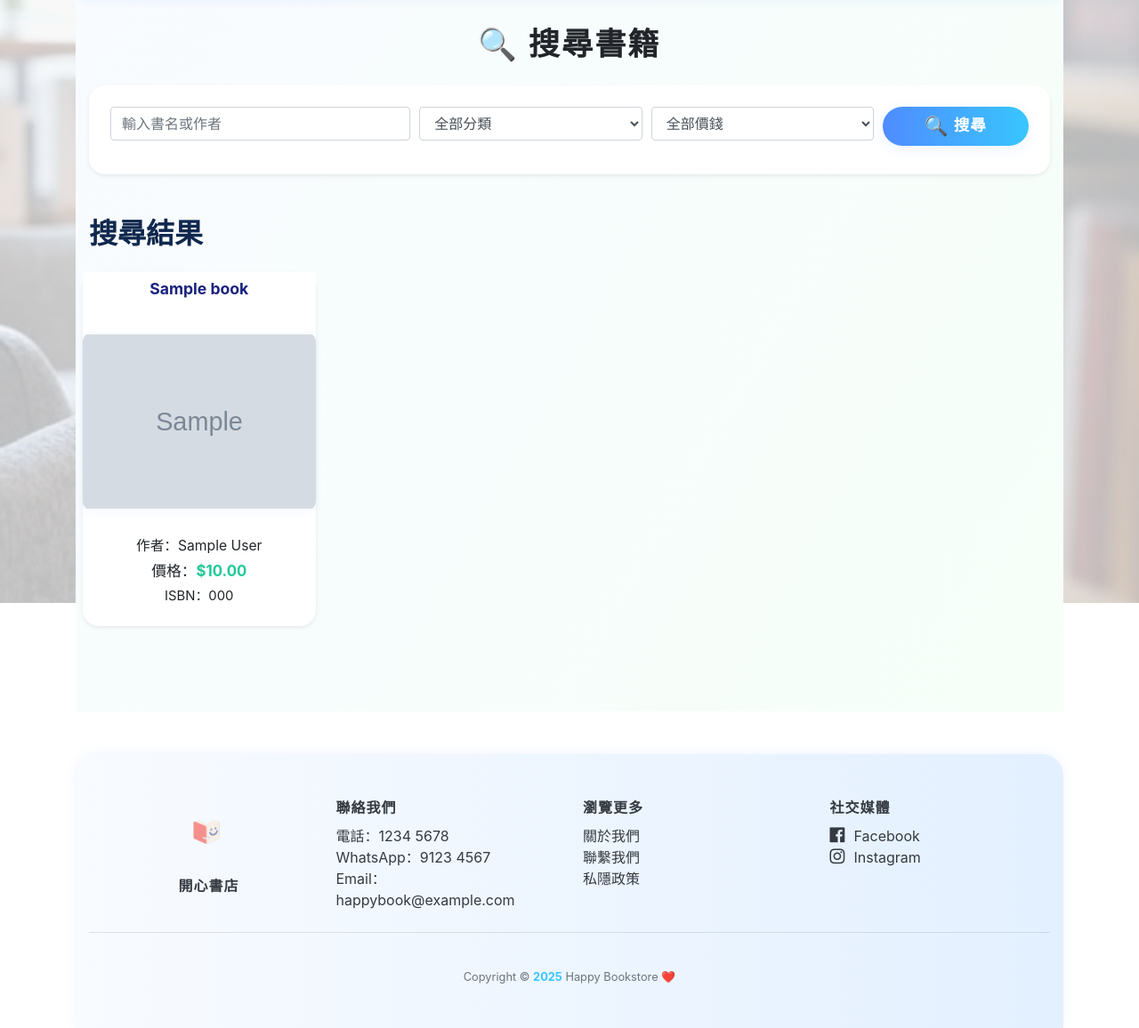
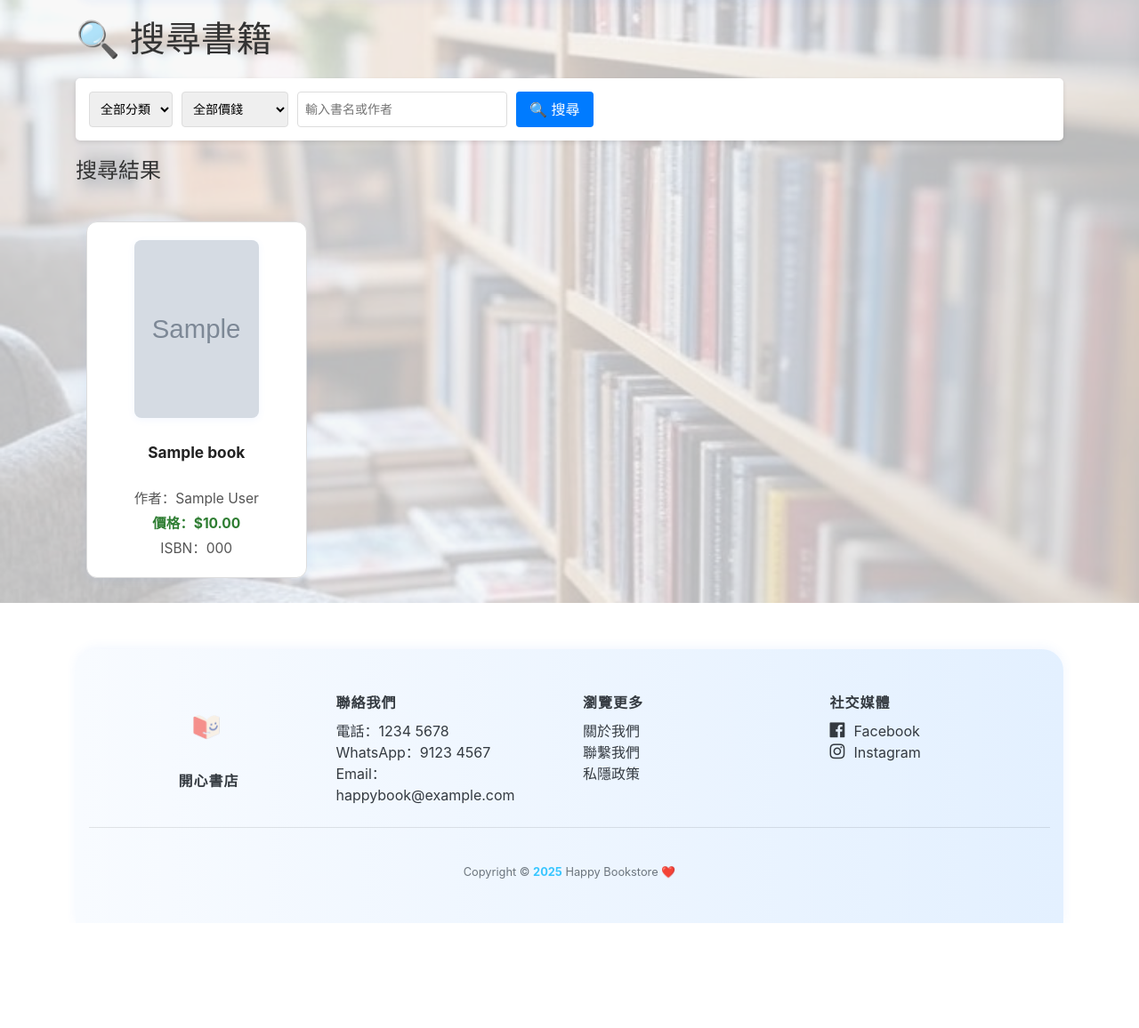
Before and after one commit to JTKC00/bookstore_project, a Django app: page /books/search/ in a window 1280 px wide. Shown: the part 122-1278 px from the top of the page at 89% size. After the commit the page ends 1160 px from the top, so only its background shows below. Run offline with Django 5.2, Linux system fonts and the light colour scheme; tables that the repository leaves empty hold one stand-in row (values such as "Sample post"); grey boxes marked "Sample" are stand-in pictures; some libraries are stand-ins or nearby versions.

Commit message:
searching page infinite scrolling done

```diff
--- a/books/views.py
+++ b/books/views.py
@@ -2,7 +2,7 @@ from django.shortcuts import render, get_object_or_404
 from .models import Book
 from django.contrib import messages
 from django.core.paginator import Paginator
-
+from django.db.models import Q
 # Create your views here.
 
 def categories(request):
@@ -58,7 +58,7 @@ def search(request):
 
     # 如果有輸入關鍵字，就用 title 或 author 做模糊搜尋
     if query:
-        books = books.filter(title__icontains=query) | books.filter(author__icontains=query)
+        books = books.filter(Q(title__icontains=query) | Q(author__icontains=query))
 
     # 如果有選分類，就 filter category
     if category:
@@ -75,8 +75,17 @@ def search(request):
         elif price == '501-':
             books = books.filter(price__gte=501)
 
+    # 分頁處理
+    paginator = Paginator(books, 8)  # 每頁顯示 8 本書
+    page_number = request.GET.get('page', 1)
+    try:
+        page_number = int(page_number)  # 確保 page_number 是整數
+    except ValueError:
+        page_number = 1
+    # 如果 page_number 不是有效的整數，則默認為 1
+    page_obj = paginator.get_page(page_number)
     # 將搜尋結果傳去 template
-    return render(request, 'books/search.html', {'books': books})
+    return render(request, 'books/search.html', {'books': page_obj, 'query': query, 'category': category, 'price': price})
 
 def hots(request):
     category = request.GET.get('category', 'hots')
--- a/bookstore_project/static/css/custom.css
+++ b/bookstore_project/static/css/custom.css
@@ -189,74 +189,199 @@
 }
 
 /* ====== 搜尋頁 search.html ====== */
-.search-bg {
-  background: linear-gradient(120deg, #f8fbff 0%, #f6fff8 100%);
-  min-height: 100vh;
+/* 基礎樣式重置 */
+.search-bg * {
+  box-sizing: border-box;
+  margin: 0;
+  padding: 0;
 }
+
+.search-bg body {
+  font-family: Arial, sans-serif;
+  line-height: 1.6;
+  background-color: #f9f9f9;
+}
+
+/* 搜尋表單樣式 */
 .search-bg .search-form {
+  display: flex;
+  gap: 10px;
+  margin: 20px 0;
+  padding: 15px;
+  background-color: #fff;
+  border-radius: 5px;
+  box-shadow: 0 2px 5px rgba(0, 0, 0, 0.1);
+}
+
+.search-bg .form-select, .form-input {
+  padding: 8px;
+  border: 1px solid #ddd;
+  border-radius: 4px;
+  font-size: 14px;
+}
+
+.search-bg .form-button {
+  padding: 8px 15px;
+  background-color: #007bff;
+  color: #fff;
+  border: none;
+  border-radius: 4px;
+  cursor: pointer;
+}
+
+.search-bg .form-button:hover {
+  background-color: #0056b3;
+}
+
+/* 標題樣式 */
+.search-bg .search-title, .results-title {
+  margin: 20px 0 10px;
+  color: #333;
+}
+
+.search-bg .results-title {
+  font-size: 24px;
+}
+
+/* 書籍網格佈局 */
+.search-bg .infinite-container {
+  display: grid;
+  grid-template-columns: repeat(4, 1fr); /* 四列等寬 */
+  gap: 20px; /* 項目間距 */
+  padding: 20px;
+}
+
+.search-bg .infinite-item {
+  width: 100%;
+}
+
+.search-bg .book-card {
+  background-color: #fff;
+  border: 1px solid #ddd;
+  border-radius: 5px;
+  padding: 10px;
+  text-align: center;
+  box-shadow: 0 2px 5px rgba(0, 0, 0, 0.1);
+  transition: transform 0.2s;
+}
+
+.search-bg .book-card:hover {
+  transform: translateY(-5px);
+}
+
+.search-bg .book-image {
+  width: 150px;  /* 固定寬度 */
+  height: 200px; /* 固定高度 */
+  object-fit: cover; /* 保持比例，裁剪多餘部分 */
+  border-radius: 4px; /* 可選：圓角效果 */
+
+}
+
+
+.search-bg .book-title {
+  font-size: 16px;
+  margin: 10px 0 5px;
+  color: #333;
+  font-weight: bold;
+  overflow: hidden;
+  text-overflow: ellipsis;
+  white-space: nowrap;
+}
+
+.search-bg .book-author, .book-price, .book-isbn {
+  font-size: 14px;
+  color: #666;
+  margin: 5px 0;
+}
+
+.search-bg .no-results {
+  text-align: center;
+  color: #888;
+  font-size: 18px;
+  padding: 20px;
+}
+
+/* 加載提示樣式 */
+.search-bg .loading {
+  text-align: center;
+  padding: 15px;
+  color: #007bff;
+  font-size: 16px;
+}
+
+/* 搜尋頁卡片美化與統一高度 */
+.search-bg .infinite-container {
+  display: grid;
+  grid-template-columns: repeat(4, 1fr);
+  gap: 32px;
+  padding: 32px 12px;
+}
+
+@media (max-width: 1200px) {
+  .search-bg .infinite-container { grid-template-columns: repeat(3, 1fr); }
+}
+@media (max-width: 900px) {
+  .search-bg .infinite-container { grid-template-columns: repeat(2, 1fr); }
+}
+@media (max-width: 600px) {
+  .search-bg .infinite-container { grid-template-columns: 1fr; }
+}
+
+.search-bg .book-card-fixed {
   background: #fff;
-  border-radius: 18px;
-  box-shadow: 0 4px 16px rgba(79,140,255,0.08);
+  border-radius: 12px;
+  box-shadow: 0 2px 12px rgba(79,140,255,0.08);
+  padding: 20px 16px 16px 16px;
+  display: flex;
+  flex-direction: column;
+  align-items: center;
+  height: 100%;
+  min-height: 370px;
+  max-width: 320px;
+  margin: 0 auto;
+  transition: box-shadow 0.2s, transform 0.2s;
 }
-.search-bg .btn-search {
-  background: linear-gradient(90deg, #4f8cff, #38c6ff);
-  border: none;
-  border-radius: 30px;
-  color: #fff;
-  font-weight: bold;
-  font-size: 1.1rem;
-  letter-spacing: 1px;
-  box-shadow: 0 4px 16px rgba(79,140,255,0.10);
-  transition: background 0.3s, transform 0.2s;
-}
-.search-bg .btn-search:hover {
-  background: linear-gradient(90deg, #38c6ff, #4f8cff);
-  color: #fff;
-  transform: translateY(-2px) scale(1.04);
-}
-.search-bg .search-book-card {
-  border-radius: 18px;
-  border: none;
-  transition: box-shadow 0.2s, transform 0.2s;
-  background: #fff;
-}
-.search-bg .search-book-card:hover {
+.search-bg .book-card-fixed:hover {
   box-shadow: 0 8px 32px rgba(79,140,255,0.15);
   transform: translateY(-4px) scale(1.03);
 }
-.search-bg .card-title {
-  font-size: 1.1rem;
+
+.search-bg .book-card-fixed .book-image {
+  width: 140px;
+  height: 200px;
+  object-fit: cover;
+  border-radius: 8px;
+  margin-bottom: 18px;
+  background: #f8fbff;
+  box-shadow: 0 2px 8px rgba(79,140,255,0.07);
+}
+
+.search-bg .book-card-fixed .book-title {
+  font-size: 1.08rem;
+  font-weight: bold;
+  color: #222;
+  margin-bottom: 8px;
+  text-align: center;
   min-height: 2.5em;
+  line-height: 1.3;
+  overflow: hidden;
+  text-overflow: ellipsis;
+  white-space: normal;
+  word-break: break-all;
+}
+
+.search-bg .book-card-fixed .book-author,
+.search-bg .book-card-fixed .book-price,
+.search-bg .book-card-fixed .book-isbn {
+  font-size: 0.97rem;
+  color: #555;
+  margin-bottom: 4px;
   text-align: center;
 }
-.search-bg .search-book-link {
-  color: #1a237e;
-  text-decoration: none;
-  transition: color 0.2s;
-}
-.search-bg .search-book-link:hover {
-  color: #38c6ff;
-  text-decoration: underline;
-}
-.search-bg .card-img-top {
-  max-height: 200px;
-  min-height: 200px;
-  object-fit: contain;
-  margin-left: auto;
-  margin-right: auto;
-  display: block;
-  width: auto;
-  max-width: 100%;
-  background: #f8fbff;
-  border-radius: 10px;
-  box-shadow: 0 2px 8px rgba(79,140,255,0.07);
-}
-.search-bg .card-body {
-  flex: 1 1 auto;
-  display: flex;
-  flex-direction: column;
-  justify-content: flex-end;
-  padding-bottom: 1.2em;
+
+.search-bg .book-card-fixed .book-price {
+  color: #2e7d32;
+  font-weight: bold;
 }
 
 /* ====== 關於我們頁 about.html ====== */
--- /dev/null
+++ b/bookstore_project/static/js/infinite.min.js
@@ -0,0 +1,7 @@
+/*!
+Waypoints Infinite Scroll Shortcut - 4.0.0
+Copyright © 2011-2015 Caleb Troughton
+Licensed under the MIT license.
+https://github.com/imakewebthings/waypoints/blob/master/licenses.txt
+*/
+!function(){"use strict";function t(n){this.options=i.extend({},t.defaults,n),this.container=this.options.element,"auto"!==this.options.container&&(this.container=this.options.container),this.$container=i(this.container),this.$more=i(this.options.more),this.$more.length&&(this.setupHandler(),this.waypoint=new o(this.options))}var i=window.jQuery,o=window.Waypoint;t.prototype.setupHandler=function(){this.options.handler=i.proxy(function(){this.options.onBeforePageLoad(),this.destroy(),this.$container.addClass(this.options.loadingClass),i.get(i(this.options.more).attr("href"),i.proxy(function(t){var n=i(i.parseHTML(t)),e=n.find(this.options.more),s=n.find(this.options.items);s.length||(s=n.filter(this.options.items)),this.$container.append(s),this.$container.removeClass(this.options.loadingClass),e.length||(e=n.filter(this.options.more)),e.length?(this.$more.replaceWith(e),this.$more=e,this.waypoint=new o(this.options)):this.$more.remove(),this.options.onAfterPageLoad(s)},this))},this)},t.prototype.destroy=function(){this.waypoint&&this.waypoint.destroy()},t.defaults={container:"auto",items:".infinite-item",more:".infinite-more-link",offset: "bottom-in-view",loadingClass:"infinite-loading",onBeforePageLoad:i.noop,onAfterPageLoad:i.noop},o.Infinite=t}();
--- a/templates/base.html
+++ b/templates/base.html
@@ -48,9 +48,12 @@
 
 
   <script src="{% static 'js/jquery-3.3.1.min.js' %}"></script>
+  <script src="{% static 'js/jquery.waypoints.min.js' %}"></script>
+  <script src="{% static 'js/infinite.min.js' %}"></script>
   <script src="{% static 'js/bootstrap.bundle.min.js' %}"></script>
   <script src="{% static 'js/main.js' %}"></script>
   <script src="{% static 'js/lightbox.min.js' %}"></script>
+
   <script>
   document.addEventListener('DOMContentLoaded', function() {
     // 自動隱藏通知
--- a/templates/books/search.html
+++ b/templates/books/search.html
@@ -1,77 +1,96 @@
 {% extends 'base.html' %}
 {% load static %}
+
 {% block content %}
-<div class="search-bg py-4">
-  <div class="container">
-    <h1 class="mb-4 text-center" style="font-weight:bold; letter-spacing:2px;">
-      <span style="font-size:2.2rem;">🔍 搜尋書籍</span>
-    </h1>
-    <form method="get" action="{% url 'books:search' %}" class="mb-5 px-4 py-4 search-form shadow-sm rounded-3">
-      <div class="form-row row">
-        <div class="col-md-4 mb-2">
-          <input type="text" name="q" class="form-control" placeholder="輸入書名或作者" value="{{ request.GET.q }}">
-        </div>
-        <div class="col-md-3 mb-2">
-          <select name="category" class="form-control">
+  <div class="search-bg">
+    <h1 class="search-title">🔍 搜尋書籍</h1>
+
+    <!-- 搜尋表單 -->
+    <form method="get" action="{% url 'books:search' %}" class="search-form">
+      <select name="category" class="form-select">
         <option value="">全部分類</option>
-            <option value="文學" {% if request.GET.category == "文學" %}selected{% endif %}>文學</option>
-            <option value="社會科學" {% if request.GET.category == "社會科學" %}selected{% endif %}>社會科學</option>
-            <option value="商業財經" {% if request.GET.category == "商業財經" %}selected{% endif %}>商業財經</option>
-            <option value="飲食文化" {% if request.GET.category == "飲食文化" %}selected{% endif %}>飲食文化</option>
-            <option value="心理勵志" {% if request.GET.category == "心理勵志" %}selected{% endif %}>心理勵志</option>
-            <option value="其他" {% if request.GET.category == "其他" %}selected{% endif %}>其他</option>
+        <option value="文學">文學</option>
+        <option value="社會科學">社會科學</option>
+        <option value="商業財經">商業財經</option>
+        <option value="飲食文化">飲食文化</option>
+        <option value="心理勵志">心理勵志</option>
+        <option value="其他">其他</option>
       </select>
-        </div>
-        <div class="col-md-3 mb-2">
-          <select name="price" class="form-control">
+      <select name="price" class="form-select">
         <option value="">全部價錢</option>
-            <option value="0-100"{% if request.GET.price == "0-100" %}selected{% endif %}>$0 - $100</option>
-            <option value="101-200"{% if request.GET.price == "101-200" %}selected{% endif %}>$101 - $200</option>
-            <option value="201-500"{% if request.GET.price == "201-500" %}selected{% endif %}>$201 - $500</option>
-            <option value="501-" {% if request.GET.price == "501-" %}selected{% endif %}>$501 以上</option>
+        <option value="0-100">$0 - $100</option>
+        <option value="101-200">$101 - $200</option>
+        <option value="201-500">$201 - $500</option>
+        <option value="501-">$501 以上</option>
       </select>
-        </div>
-        <div class="col-md-2 mb-2 text-center">
-          <button type="submit" class="btn btn-search btn-block w-100">
-            <span style="font-size:1.2em;vertical-align:-2px;">🔍</span> 搜尋
-          </button>
-        </div>
-      </div>
+      <input type="text" name="q" value="{{ query }}" placeholder="輸入書名或作者" class="form-input">
+      <button type="submit" class="form-button">🔍 搜尋</button>
     </form>
-    <h2 class="mb-4 text-primary" style="font-weight:bold;">搜尋結果</h2>
-    <div class="row">
+
+    <!-- 搜尋結果 -->
+    <h2 class="results-title">搜尋結果</h2>
+    <div class="infinite-container">
       {% if books %}
         {% for book in books %}
-      <div class="col-12 col-sm-6 col-md-4 col-lg-3 mb-4 px-2">
-        <div class="card search-book-card h-100 shadow-sm">
-          <div class="card-header text-center bg-white border-0 p-2">
-            <h5 class="card-title mb-2" style="font-size:1.1rem; min-height:2.5em; font-weight:bold;">
-              <a href="{% url 'books:book' book.id %}" class="search-book-link">{{ book.title }}</a>
-            </h5>
-          </div>
-          <a href="{% url 'books:book' book.id %}">
+          <div class="infinite-item">
+            <div class="book-card book-card-fixed">
               {% if book.photo_large %}
-            <img src="{{ book.photo_large.url }}" class="card-img-top mb-2" alt="{{ book.title }}">
+                <img src="{{ book.photo_small.url }}" alt="{{ book.title }}" class="book-image">
               {% else %}
-            <img src="{% static 'img/default_cover.jpg' %}" class="card-img-top mb-2" alt="無封面">
+                <img src="{% static 'images/default_book.jpg' %}" alt="Default Image" class="book-image">
               {% endif %}
-          </a>
-          <div class="card-body text-center">
-            <p class="card-text mb-1" style="font-size:0.98em;">作者：{{ book.author }}</p>
-            <p class="card-text mb-1" style="font-size:1.05em;">
-              價格：<span class="text-success" style="font-weight:bold;">${{ book.price }}</span>
-            </p>
-            <p class="card-text mb-1" style="font-size:0.93em;">ISBN：{{ book.isbn }}</p>
+              <div class="book-info">
+                <h2 class="book-title">{{ book.title|truncatechars:30 }}</h2>
+                <p class="book-author">作者：{{ book.author }}</p>
+                <p class="book-price">價格：${{ book.price }}</p>
+                <p class="book-isbn">ISBN：{{ book.isbn }}</p>
               </div>
             </div>
           </div>
         {% empty %}
-      <div class="col-12">
-        <div class="alert alert-info">沒有找到相關書籍。</div>
-      </div>
+          <p class="no-results">沒有找到相關書籍。</p>
         {% endfor %}
       {% endif %}
     </div>
+
+    <!-- 無限滾動鏈接 -->
+    {% if books.has_next %}
+      <a href="{% url 'books:search' %}?q={{ query }}&page={{ books.next_page_number }}" class="infinite-more-link"></a>
+    {% endif %}
+
+    <!-- 加載提示 -->
+    <div class="loading" style="display: none;">加載中...</div>
   </div>
-</div>
-{% endblock %}
+{% endblock content %}
+
+{% block extra_js %}
+<script>
+  $(document).ready(function() {
+    // 先禁用 Waypoint Infinite 的自動載入
+    var infinite = new Waypoint.Infinite({
+      element: $('.infinite-container')[0],
+      offset: 'bottom-in-view',
+      onBeforePageLoad: function() {
+        $('.loading').show();
+        return false; // 阻止自動 AJAX 載入
+      },
+      onAfterPageLoad: function() {
+        setTimeout(function() {
+          $('.loading').hide();
+        }, 3000); // 這裡設置延遲時間（毫秒）好似冇作用
+      }
+    });
+
+    // 攔截 infinite-more-link 的點擊和自動觸發
+    $(document).on('click', '.infinite-more-link', function(e) {
+      e.preventDefault();
+      var link = $(this);
+      $('.loading').show();
+      setTimeout(function() {
+        // 手動觸發 AJAX 載入
+        link[0].click();
+      }, 3000); // 這裡設置延遲時間（毫秒）好似冇作用
+    });
+  });
+</script>
+{% endblock extra_js %}
```
Also changed, not shown: static/css/custom.css (+135 -59 lines), static/js/infinite.min.js (added, +7 -0 lines), bookstore_project/static/js/jquery.waypoints.min.js (added), static/js/jquery.waypoints.min.js (added). Lines whose indentation alone changed are shown as unchanged.
